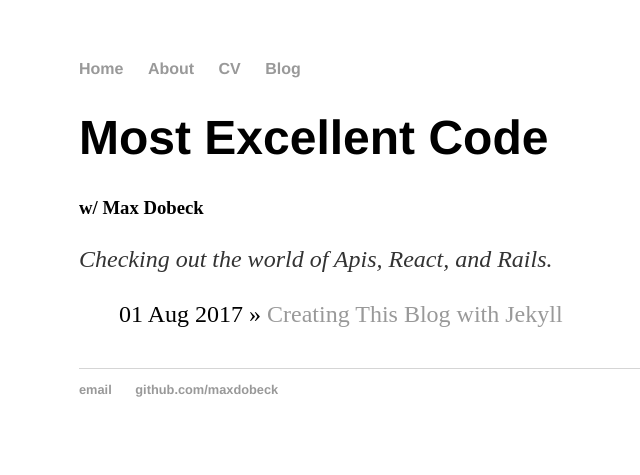
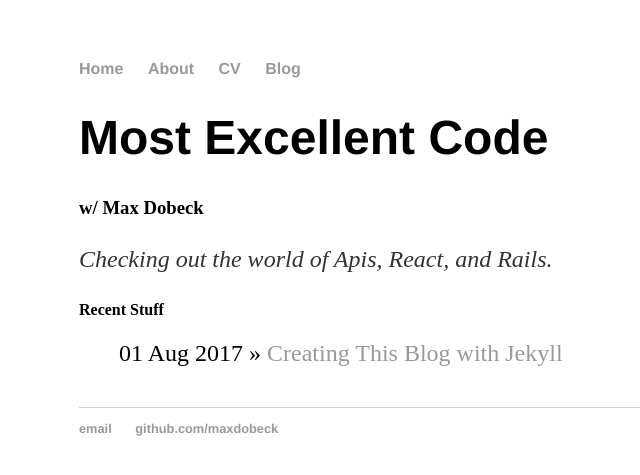
Before and after one commit to maxdobeck/maxdobeck.github.io, a Jekyll site: the page built from index.html, in a window 1280 px wide. Shown: the top 475 px of the page, without its empty margins (113-753 px from the left). Built offline with Jekyll 4.4.1, drawn with Linux system fonts in a browser that asks for light colours.

Commit message:
Added separator for most recent stuff.

```diff
--- a/index.html
+++ b/index.html
@@ -9,6 +9,7 @@ title: Maximum Code
 </div>
 
 <div>
+  <h4>Recent Stuff</h4>
   <h2>{{ post.title }}</h2>
   <ul class="posts">
     {% for post in site.posts %}
```
